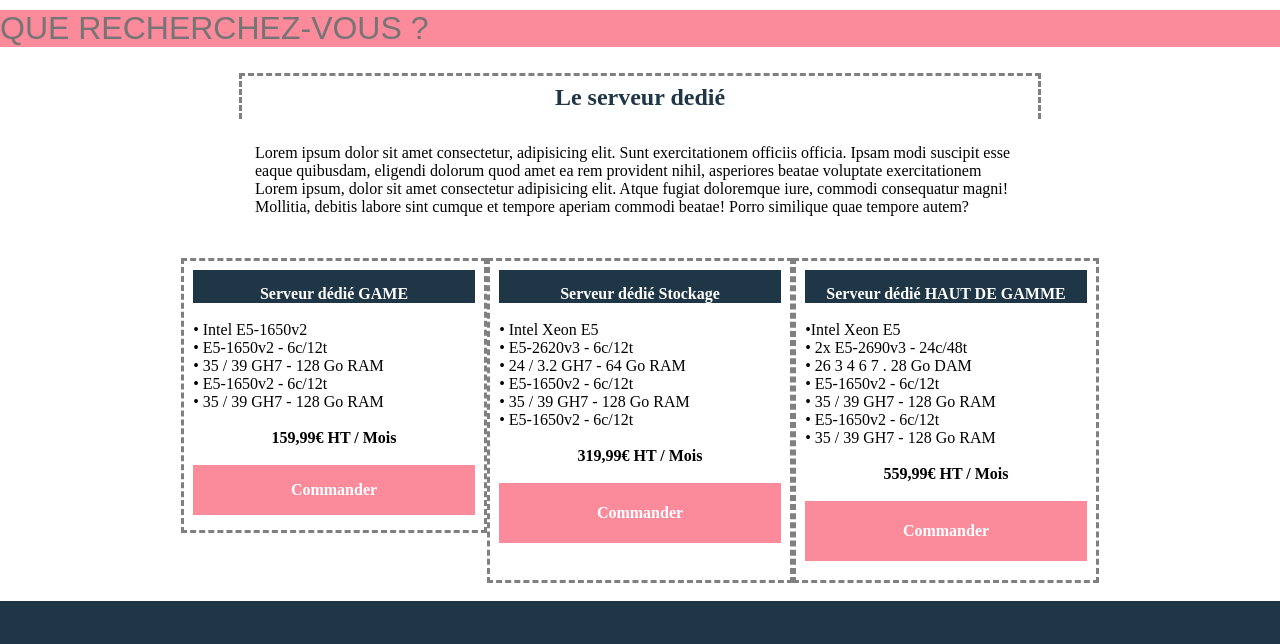
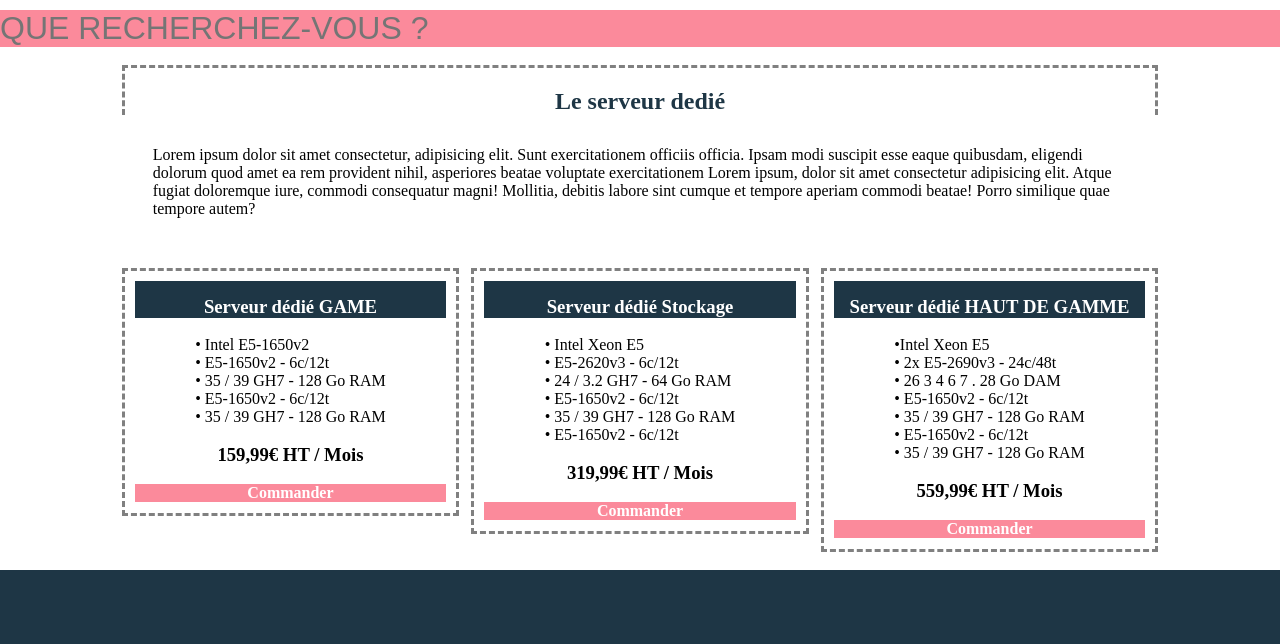
Before and after one commit to WazeAbi/Brief4, a plain HTML site: page Dédié/Dédié.html in a window 1280 px wide. Shown: the part 142-786 px from the top of the page. Drawn offline with nearby package versions, Linux system fonts and the light colour scheme; a script that the page names is missing.

Commit message:
Reglage dimenssion page et application de la resposivité

```diff
--- a/Cloud/Cloud.css
+++ b/Cloud/Cloud.css
@@ -71,6 +71,12 @@ input{
     color: gray;
 }
 
+
+main{
+    width: 80%;
+    margin-left: 10%;
+}
+
 .LeCloud{
     display: flex;
     align-items: center;
@@ -79,10 +85,10 @@ input{
     border-left: dashed;
     border-right: dashed;
     border-color: grey;
-    margin: 1%;
-    padding: 1%;
     color: rgb(30, 54, 69);
+
 }
+
 .TextCloud{
     display :flex;
     flex-wrap: wrap;
@@ -94,23 +100,23 @@ input{
 .ServiceServeur{
     display: flex;
     flex-direction: row;
-    justify-content: space-around;
+    justify-content: space-between;
+
 }
-
 
 .CloudEvasion,
 .CloudLiberty{
 
     border: dashed grey;
-    width: 300px;
-    height: 350px;
+    width: 30%;
+    height: 30%;
     padding: 1%;
 }
 
 .CloudStarter{
     border: dashed grey;
-    width: 300px;
-    height: 320px;
+    width: 30%;
+    height: 30%;
     padding: 1%;
 }
 
@@ -121,7 +127,6 @@ input{
     color: white;
     background-color: rgb(30, 54, 69);
     padding-top: 5%;
-
 }
 
 .cloudRose{
@@ -132,22 +137,17 @@ input{
     width: 100%;
 }
 
+p{
+    display: flex;
+  justify-content: space-around;
 
+}
 
 h3{
     display: flex;
     justify-content: center;
-    font-size: 1em;
 }
 
-main{
-    display: flex;
-    align-items: center;
-    flex-direction: column;
-    width: 80%;
-    margin: auto;
-
-}
 footer{
     background-color:rgb(30, 54, 69);
 }
--- a/Dédié/Dédié.css
+++ b/Dédié/Dédié.css
@@ -65,17 +65,17 @@ input{
     color: gray;
 }
 
+main{
+    width: 90%;
+    margin-left: 5%;
+}
 
-main{
-
-        display: flex;
-        align-items: center;
-        flex-direction: column;
-        width: 80%;
-        margin: auto;
-
-    }
-
+.hautMain{
+    width: 100%;
+}
+.ServiceServeur{
+    width: 100%;
+}
 
 .LeServeur{
     display: flex;
@@ -85,9 +85,10 @@ main{
     border-left: dashed;
     border-right: dashed;
     border-color: grey;
-    margin: 1%;
-    padding: 1%;
     color: rgb(30, 54, 69);
+    padding-top: 2%;
+
+
 }
 
 .TextServeur{
@@ -101,26 +102,25 @@ main{
 .ServiceServeur{
     display: flex;
     flex-direction: row;
-    justify-content: space-around;
-}
+    justify-content: space-between;
 
-
-.serveurGame{
-    border: dashed grey;
-    width: 300px;
-    height: 250px;
-    padding: 1%;
 }
 
 .serveurStockage,
 .serveurHaut{
 
     border: dashed grey;
-    width: 300px;
-    height: 300px;
+    width: 30%;
+    height: 30%;
     padding: 1%;
 }
 
+.serveurGame{
+    border: dashed grey;
+    width: 30%;
+    height: 30%;
+    padding: 1%;
+}
 
 .cloudBleu{
     display:flex;
@@ -129,23 +129,25 @@ main{
     color: white;
     background-color: rgb(30, 54, 69);
     padding-top: 5%;
-    width: 100%;
 }
 
 .cloudRose{
     display: flex;
-    flex-direction: column;
     justify-content: center;
-    align-items: center;
     background-color:rgb(251, 138, 155) ;
     color: white;
     width: 100%;
-    height: 20%;
 }
+
+p{
+    display: flex;
+  justify-content: space-around;
+
+}
+
 h3{
     display: flex;
     justify-content: center;
-    font-size: 1em;
 }
 footer{
     background-color:rgb(30, 54, 69);
@@ -179,7 +181,9 @@ footer{
     .ServiceServeur{
         display: flex;
         flex-direction: column;
-        justify-content: space-between;
+        justify-content: center;
+        align-items: center;
+
     }
     .bas{
         display: flex;
--- a/Dédié/Dédié.html
+++ b/Dédié/Dédié.html
@@ -60,7 +60,7 @@
     </header>
   <main>
       <br>
-      <main class="Main">
+      <main >
               <div class=hautMain>
               <div class="LeServeur"><h2>Le serveur dedié</h2></div>
               <div class="TextServeur">
--- a/Mutualisé/Mutalisé.css
+++ b/Mutualisé/Mutalisé.css
@@ -70,6 +70,10 @@ input{
     font-size: 2em;
     color: gray;
 }
+main{
+    width: 80%;
+    margin-left: 10%;
+}
 
 .LeServeur{
     display: flex;
@@ -79,10 +83,11 @@ input{
     border-left: dashed;
     border-right: dashed;
     border-color: grey;
-    margin: 1%;
-    padding: 1%;
     color: rgb(30, 54, 69);
+    padding-top: 2%;
+
 }
+
 .TextServ{
     display :flex;
     flex-wrap: wrap;
@@ -94,24 +99,23 @@ input{
 .Mutualisé{
     display: flex;
     flex-direction: row;
-    justify-content: space-around;
+    justify-content: space-between;
 
 }
-
 
 .CloudEvasion,
 .CloudLiberty{
 
     border: dashed grey;
-    width: 300px;
-    height: 350px;
+    width: 30%;
+    height: 30%;
     padding: 1%;
 }
 
 .CloudStarter{
     border: dashed grey;
-    width: 300px;
-    height: 320px;
+    width: 30%;
+    height: 30%;
     padding: 1%;
 }
 
@@ -122,7 +126,6 @@ input{
     color: white;
     background-color: rgb(30, 54, 69);
     padding-top: 5%;
-
 }
 
 .GoRose{
@@ -133,22 +136,21 @@ input{
     width: 100%;
 }
 
+p{
+    display: flex;
+  justify-content: space-around;
 
+}
 
 h3{
     display: flex;
     justify-content: center;
-    font-size: 1em;
 }
 
-main{
-    display: flex;
-    align-items: center;
-    flex-direction: column;
-    width: 80%;
-    margin: auto;
 
-}
+
+
+
 footer{
     background-color:rgb(30, 54, 69);
 }
@@ -189,4 +191,25 @@ footer{
             flex-direction: column;
         }
 
+        .ServiceServeur{
+            display: flex;
+            justify-content: space-between;
+        }
+
+        .CloudEvasion,
+        .CloudLiberty{
+
+            border: dashed grey;
+            width: 40%;
+            height: 30%;
+
 }
+
+        .CloudStarter{
+        border: dashed grey;
+        width: 40%;
+        height: 30%;
+
+}
+
+}
```
Also changed, not shown: Cloud/Cloud.html (indentation only).
